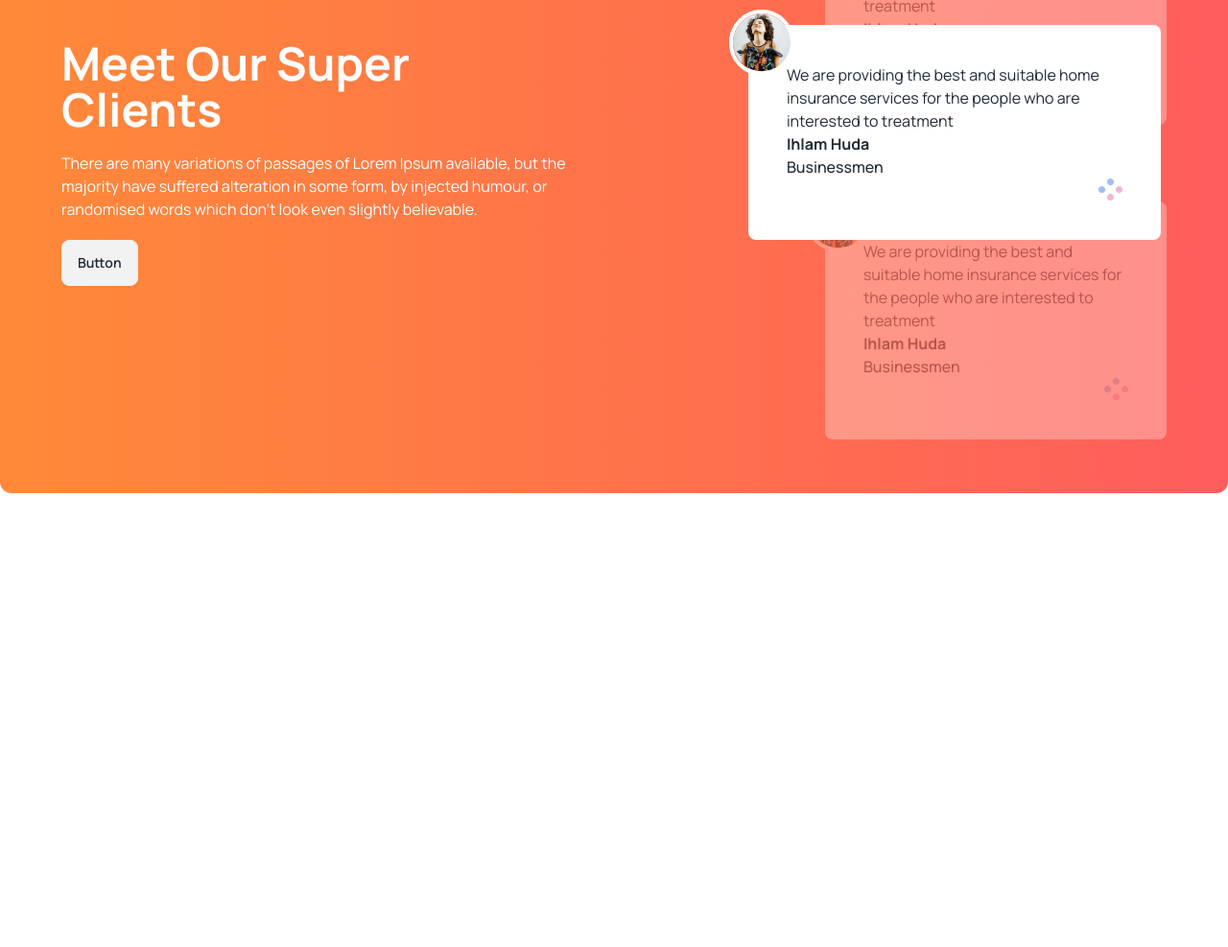
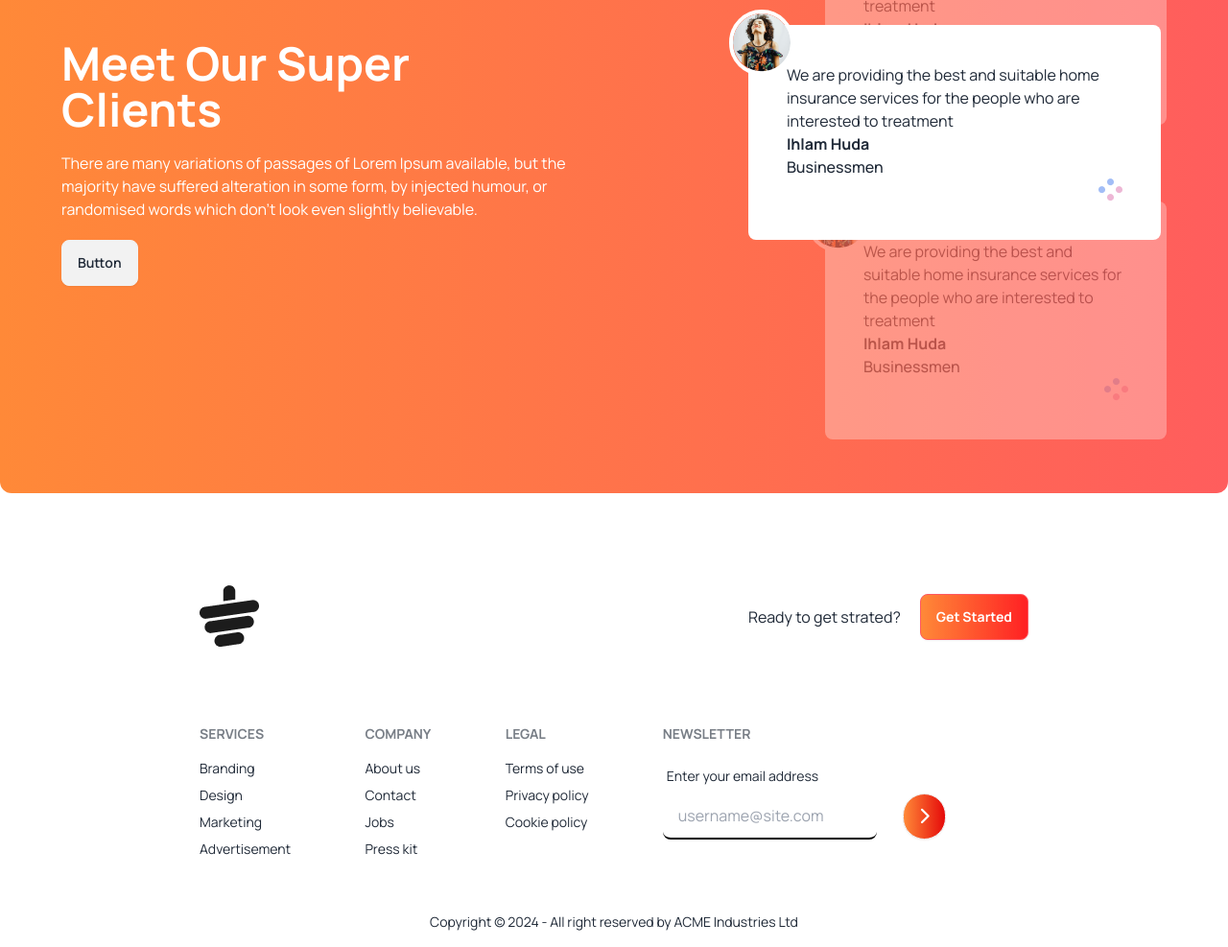
Before and after one commit to RonySorkerr/tea-house, a plain HTML site: page index.html in a window 1280 px wide. Shown: the part 1825-2812 px from the top of the page at 96% size. Before the commit the page ends 2435 px from the top, so only its background shows below. Drawn offline with nearby package versions, Linux system fonts and the light colour scheme.

Commit message:
footer added

```diff
--- a/index.html
+++ b/index.html
@@ -188,8 +188,57 @@
       </div>
     </section>
     </main>
-    <footer>
-
+    <footer class="px-52">
+      <div class="flex justify-between mb-20">
+        <div class="">
+          <img src="images/cup.png" alt="">
+        </div>
+        <div class="flex items-center">
+          <p class="mr-5">
+            Ready to get strated?
+          </p>
+          <button class="btn btn-error text-white font-extrabold bg-gradient-to-r from-[#FF8938] to-[#ff0000a2]">Get Started</button>
+        </div>
+      </div>
+      <div class="footer">
+        <nav>
+          <header class="footer-title">Services</header>
+          <a class="link link-hover">Branding</a>
+          <a class="link link-hover">Design</a>
+          <a class="link link-hover">Marketing</a>
+          <a class="link link-hover">Advertisement</a>
+        </nav>
+        <nav>
+          <header class="footer-title">Company</header>
+          <a class="link link-hover">About us</a>
+          <a class="link link-hover">Contact</a>
+          <a class="link link-hover">Jobs</a>
+          <a class="link link-hover">Press kit</a>
+        </nav>
+        <nav>
+          <header class="footer-title">Legal</header>
+          <a class="link link-hover">Terms of use</a>
+          <a class="link link-hover">Privacy policy</a>
+          <a class="link link-hover">Cookie policy</a>
+        </nav>
+        <form>
+          <header class="footer-title">Newsletter</header>
+          <fieldset class="form-control w-80">
+            <label class="label">
+              <span class="label-text">Enter your email address</span>
+            </label>
+            <div class="join">
+              <input type="text" placeholder="username@site.com" class="input border-t-0 border-r-0 border-l-0 border-b-2 mr-7 border-black outline-none" />
+              <button class="btn bg-red-700 rounded-full bg-gradient-to-r from-[#FF8938] to-[#ff0000a2]"><i class="fa-solid fa-chevron-right fa-lg" style="color: #ffffff;"></i></button>
+            </div>
+          </fieldset>
+        </form>
+      </div>
+      <div class="footer footer-center p-4 mt-10">
+        <aside>
+          <p>Copyright © 2024 - All right reserved by ACME Industries Ltd</p>
+        </aside>
+        </div>
     </footer>
 </body>
 
```
